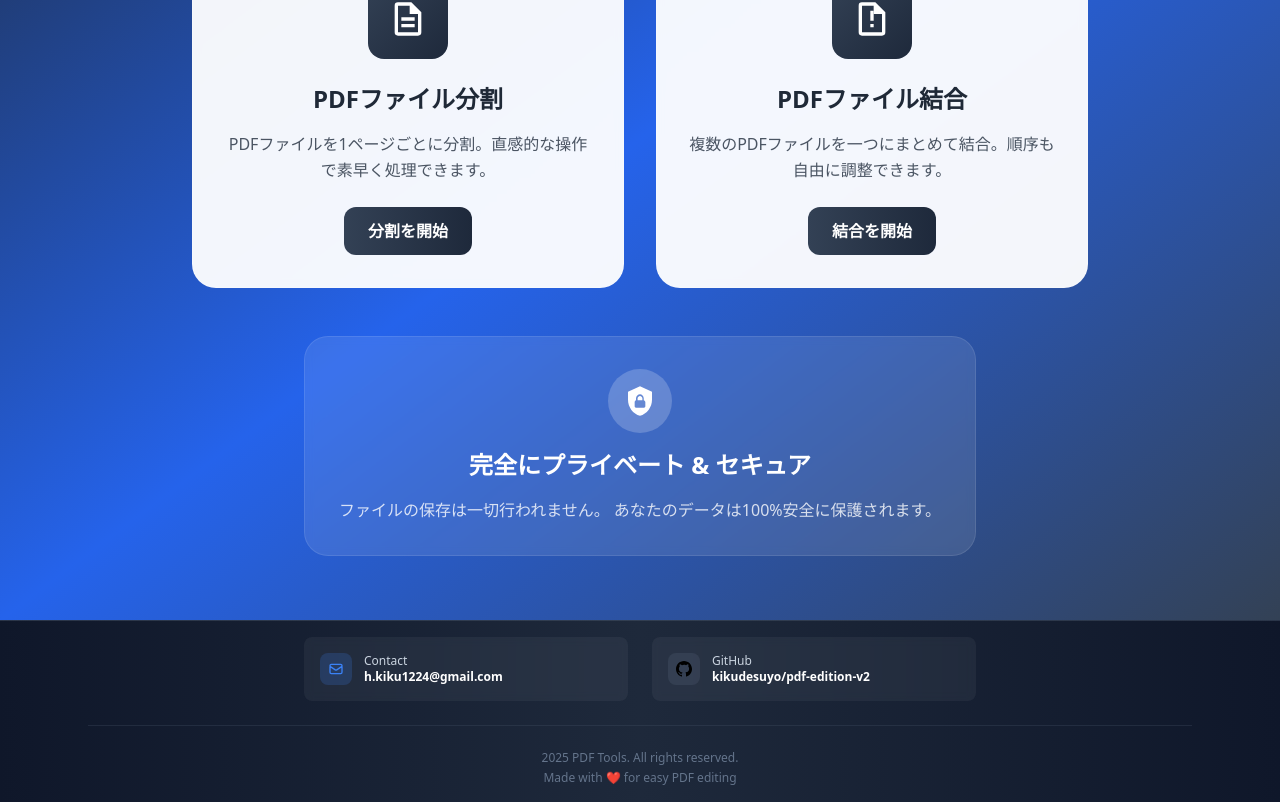
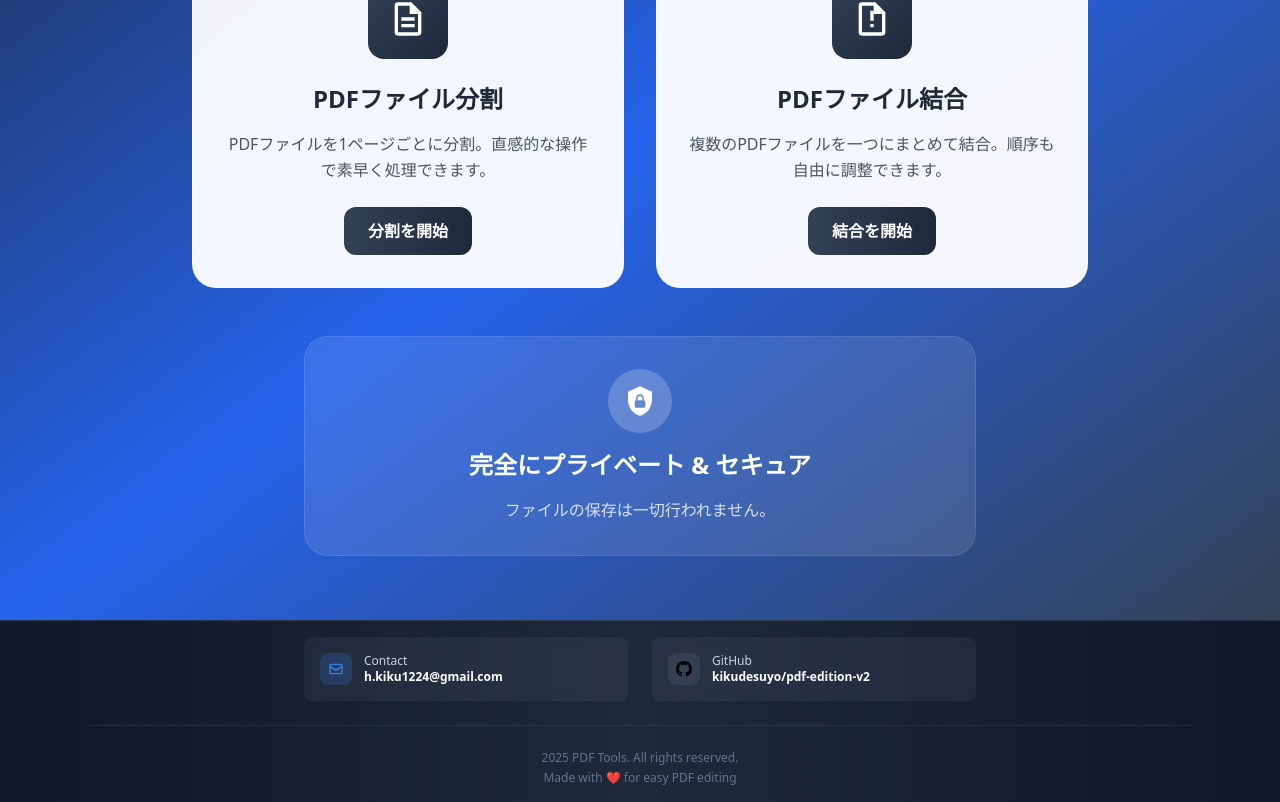
Before and after one commit to kikudesuyo/pdf-edition-v2, a Next.js app in the folder frontend/: page /home in a window 1280 px wide. Shown: the part 423-1225 px from the top of the page. Built offline with nearby package versions, Linux system fonts and the light colour scheme.

Commit message:
文言修正

```diff
--- a/frontend/src/app/home/page.tsx
+++ b/frontend/src/app/home/page.tsx
@@ -85,7 +85,6 @@ const Home = () => {
           </h2>
           <p className="leading-relaxed text-white/80">
             ファイルの保存は一切行われません。
-            あなたのデータは100%安全に保護されます。
           </p>
         </section>
       </div>
```
